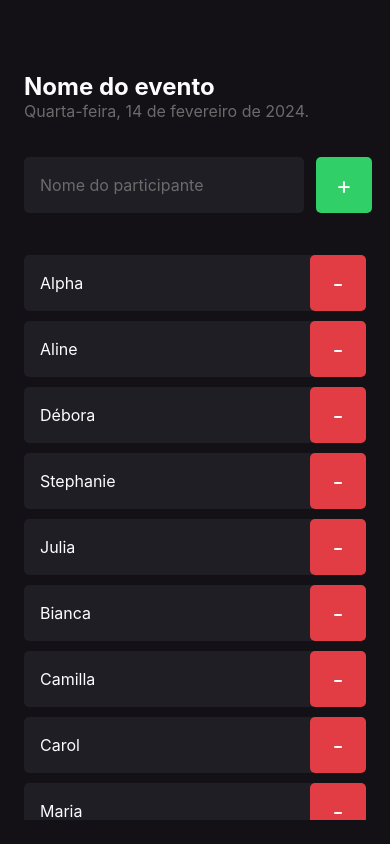
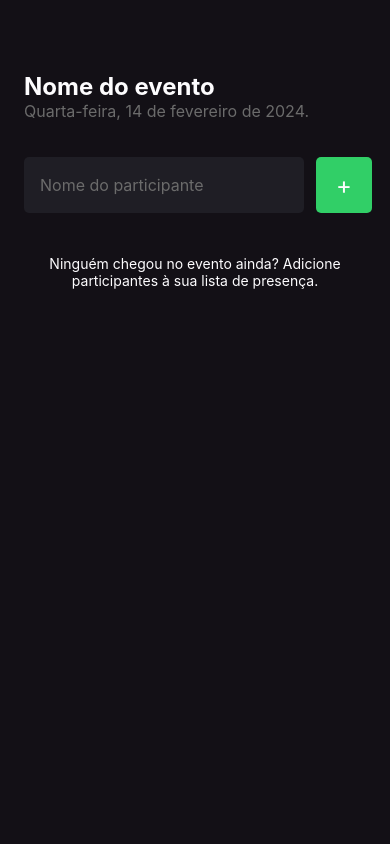
Before and after one commit to thealfredohenrique/imhere, a React Native app: screen / in a window 390 px wide. Built offline with nearby package versions, Linux system fonts and the light colour scheme.

Commit message:
feat: add state for participant name and participant list
* The participant name can only be added to the event participants list if the participant name is unique.

```diff
--- a/src/screens/Home/index.tsx
+++ b/src/screens/Home/index.tsx
@@ -1,3 +1,4 @@
+import { useState } from "react";
 import {
   Alert,
   FlatList,
@@ -10,33 +11,23 @@ import { Participant } from "../../components/Participant";
 import { styles } from "./styles";
 
 export function Home() {
-  const participants = [
-    "Alpha",
-    "Aline",
-    "Débora",
-    "Stephanie",
-    "Julia",
-    "Bianca",
-    "Camilla",
-    "Carol",
-    "Maria",
-    "Ômega",
-  ];
+  const [participants, setParticipants] = useState<string[]>([]);
+  const [participantName, setParticipantName] = useState("");
 
   function handleParticipantAdd() {
-    if (participants.includes("Julia")) {
+    if (participants.includes(participantName)) {
       return Alert.alert(
         "Adicionar Participante",
         "Já existe um participante na lista com esse nome."
       );
     }
+
+    setParticipants((state) => [...state, participantName]);
+    setParticipantName("");
   }
 
   function handleParticipantRemove(name: string) {
-    Alert.alert(
-      "Remover Participante",
-      `Deseja remover o participante ${name}?`,
-      [
+    Alert.alert("Remover Participante", `Remover o participante ${name}?`, [
       {
         text: "Sim",
         onPress: () => Alert.alert("Apagado."),
@@ -45,8 +36,7 @@ export function Home() {
         text: "Não",
         style: "cancel",
       },
-      ]
-    );
+    ]);
   }
 
   return (
@@ -61,6 +51,8 @@ export function Home() {
           style={styles.input}
           placeholder="Nome do participante"
           placeholderTextColor="#6b6b6b"
+          value={participantName}
+          onChangeText={setParticipantName}
         />
         <TouchableOpacity style={styles.button} onPress={handleParticipantAdd}>
           <Text style={styles.buttonText}>+</Text>
```
Lines whose indentation alone changed are shown as unchanged.
